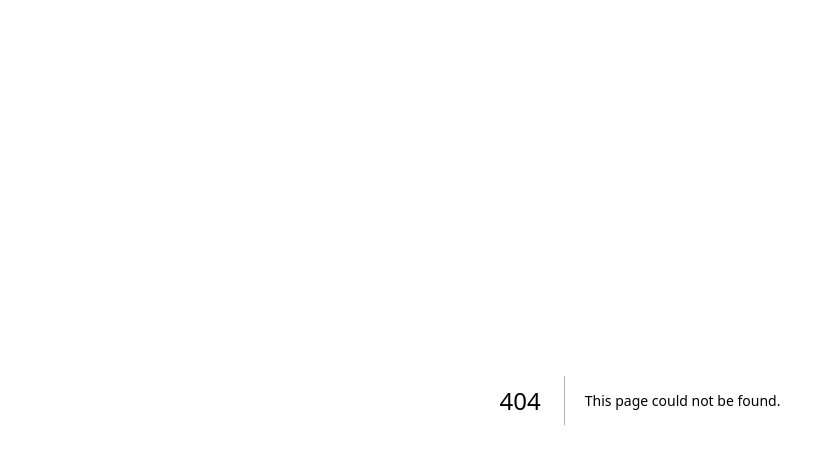
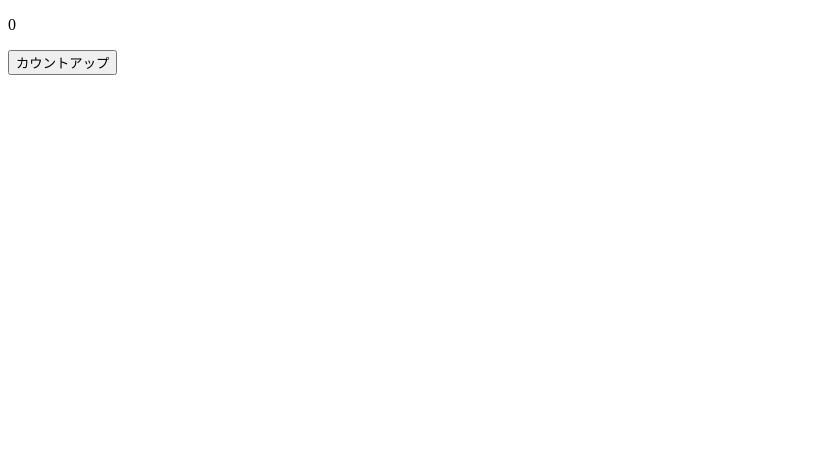
Before and after one commit to NiheiKeita/next-example-app, a Next.js app: page /count in a window 1280 px wide. Before the commit this address had no page. Shown: the top 464 px of the page, without its empty margins (0-835 px from the left). Built offline with nearby package versions, Linux system fonts and the light colour scheme.

Commit message:
カウントアップアプリ作成

```diff
--- /dev/null
+++ b/src/pages/count.tsx
@@ -0,0 +1,17 @@
+import { CountView } from "@/views/CountView";
+import React, { useEffect, useState } from "react";
+
+const CountPage = React.memo(() => {
+  const [isClient, setIsClient] = useState(false);
+  useEffect(() => {
+    setIsClient(true);
+  }, []);
+  if (!isClient) {
+    return null;
+  }
+
+  return <CountView />;
+});
+
+export default CountPage;
+CountPage.displayName = "CountPage";
--- /dev/null
+++ b/src/views/CountView/hooks.ts
@@ -0,0 +1,12 @@
+import { useState } from "react";
+
+export const useCountView = () => {
+  const [count, setCount] = useState<number>(0);
+  const addCount = () => {
+    setCount(count + 1);
+  };
+  return {
+    count,
+    addCount,
+  };
+};
--- /dev/null
+++ b/src/views/CountView/index.tsx
@@ -0,0 +1,13 @@
+import React from "react";
+import { useCountView } from "./hooks";
+
+export const CountView = React.memo(() => {
+  const { count, addCount } = useCountView();
+  return (
+    <div>
+      <p className="bg-black">{count}</p>
+      <button onClick={addCount}>カウントアップ</button>
+    </div>
+  );
+});
+CountView.displayName = "CountView";
--- a/tailwind.config.ts
+++ b/tailwind.config.ts
@@ -5,6 +5,7 @@ const config: Config = {
     "./src/pages/**/*.{js,ts,jsx,tsx,mdx}",
     "./src/components/**/*.{js,ts,jsx,tsx,mdx}",
     "./src/app/**/*.{js,ts,jsx,tsx,mdx}",
+    "./src/views/**/*.{js,ts,jsx,tsx,mdx}",
   ],
   theme: {
     extend: {
```
